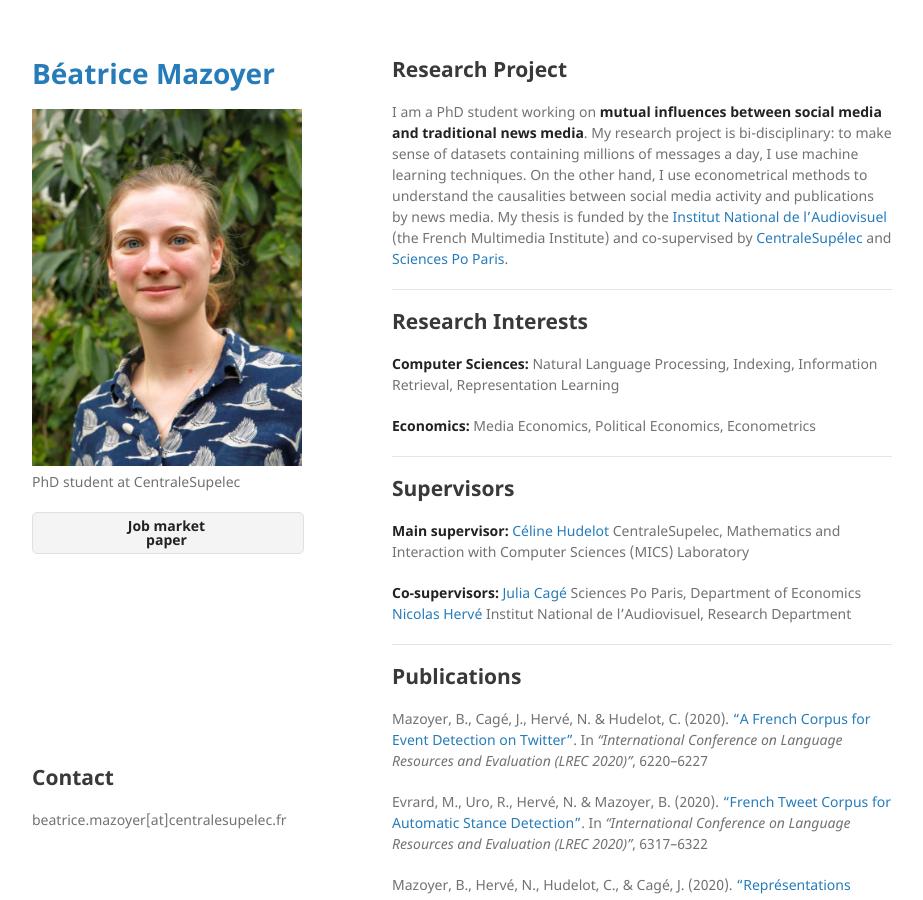
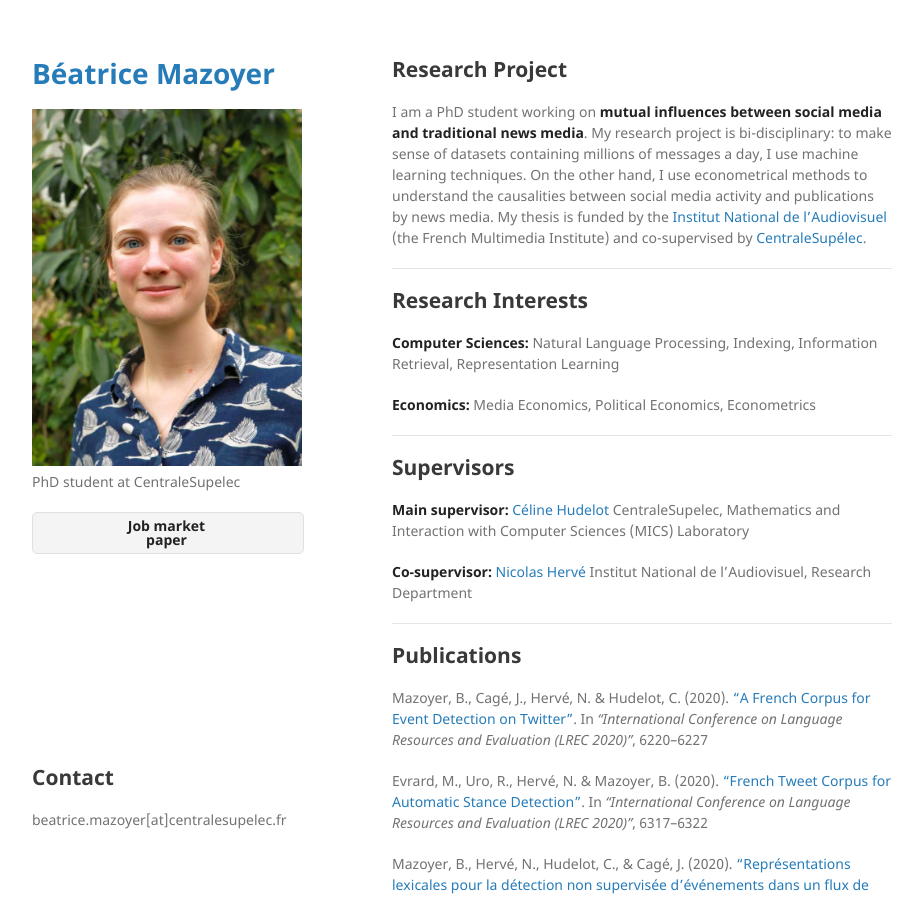
Before and after one commit to bmaz/bmaz.github.io, a Jekyll site: the page built from index.md, in a window 1280 px wide and 900 px high. Shown: the whole window, without its empty margins (178-1101 px from the left). Built offline with Jekyll 4.4.1, drawn with Linux system fonts in a browser that asks for light colours.

Commit message:
medialab

```diff
--- a/index.md
+++ b/index.md
@@ -9,7 +9,7 @@ I am a PhD student working on **mutual influences between social media and tradi
 bi-disciplinary: to make sense of datasets containing millions of messages a day, I use machine learning techniques.
 On the other hand, I use econometrical methods to understand the causalities between social media activity and publications
 by news media. My thesis is funded by the [Institut National de l'Audiovisuel](https://www.ina.fr) (the French Multimedia Institute)
-and co-supervised by [CentraleSupélec](http://www.centralesupelec.fr/) and [Sciences Po Paris](http://www.sciencespo.fr/).
+and co-supervised by [CentraleSupélec](http://www.centralesupelec.fr/).
 
 ***
 
@@ -26,8 +26,7 @@ Media Economics, Political Economics, Econometrics
 **Main supervisor:**
 [Céline Hudelot](http://perso.ecp.fr/~hudelotc/) CentraleSupelec, Mathematics and Interaction with Computer Sciences (MICS) Laboratory
 
-**Co-supervisors:**
-[Julia Cagé](https://sites.google.com/site/juliacagehomepage/home) Sciences Po Paris, Department of Economics
+**Co-supervisor:**
 [Nicolas Hervé](http://www.herve.name/pmwiki.php/Main/HomePage) Institut National de l’Audiovisuel, Research Department
 
 
```
